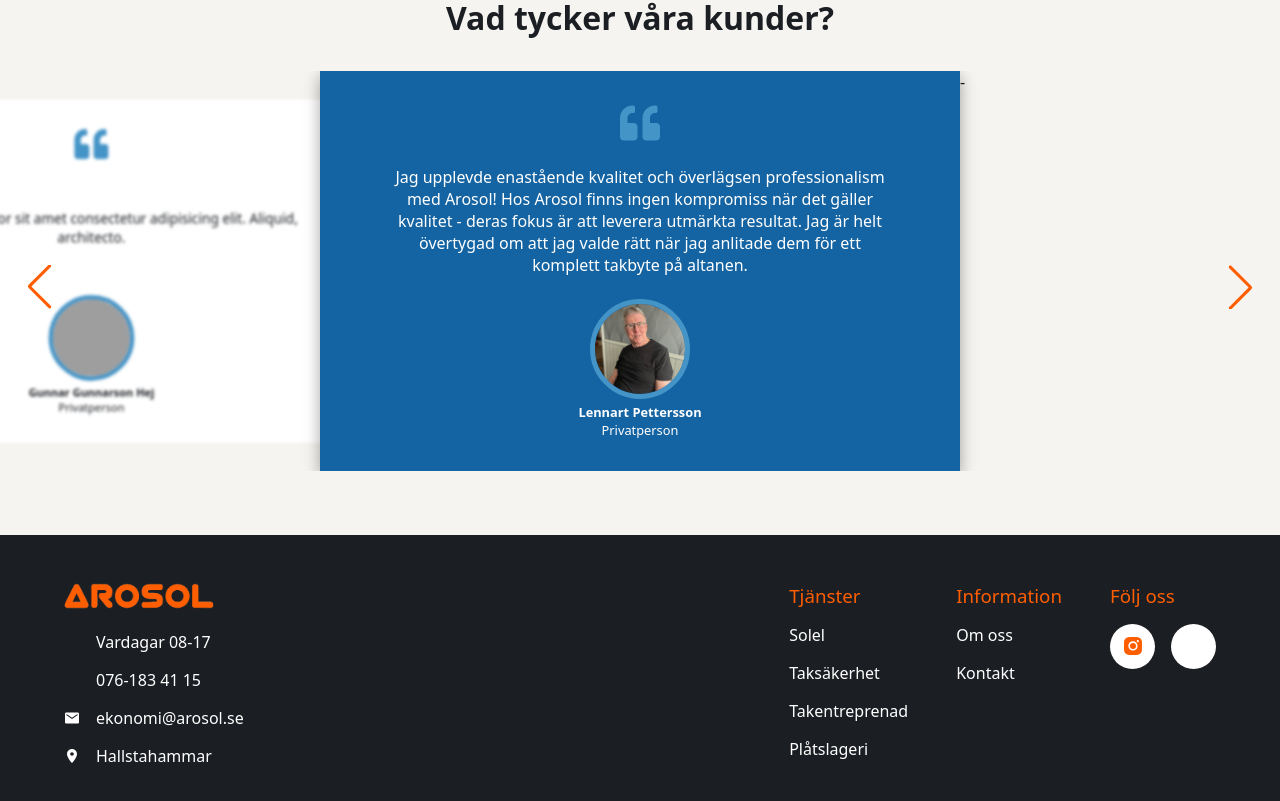
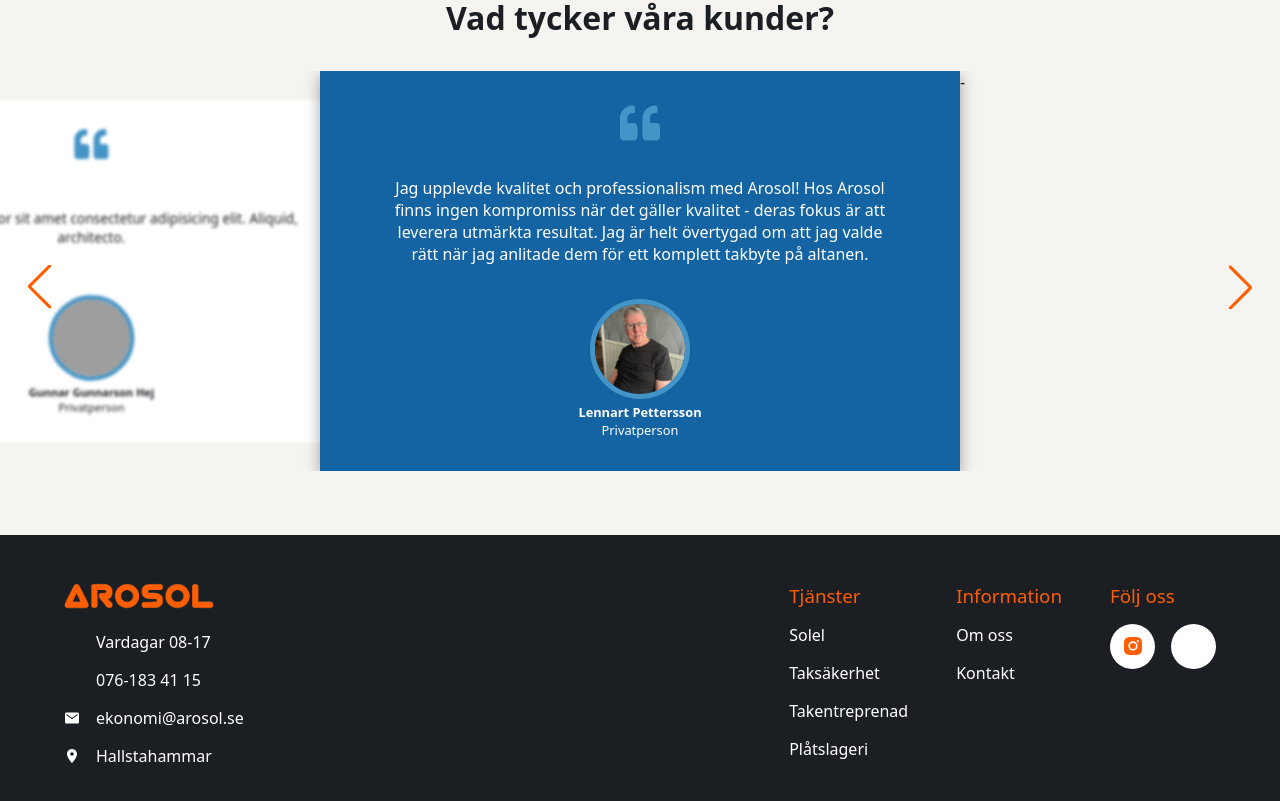
Before and after one commit to annamalinelisabet/AROSOL, a React (Vite) app: page / in a window 1280 px wide. Shown: the part 3398-4199 px from the top of the page. Built offline with nearby package versions, Linux system fonts and the light colour scheme; grey boxes are pictures that could not be loaded; some icons are missing.

Commit message:
Change text in review

```diff
--- a/src/views/Home/HomeView.jsx
+++ b/src/views/Home/HomeView.jsx
@@ -128,7 +128,7 @@ const HomeView = () => {
       <div className='review-section'>
         <h2 className='sub-header'>Vad tycker våra kunder?</h2>
         <swiper-container ref={swiperRef} init='false'>
-          <swiper-slide><ReviewCard company='Privatperson' img={Review1} name='Lennart Pettersson' text='Jag upplevde enastående kvalitet och överlägsen professionalism med Arosol! Hos Arosol finns ingen kompromiss när det gäller kvalitet - deras fokus är att leverera utmärkta resultat. Jag är helt övertygad om att jag valde rätt när jag anlitade dem för ett komplett takbyte på altanen.' /></swiper-slide>
+          <swiper-slide><ReviewCard company='Privatperson' img={Review1} name='Lennart Pettersson' text='Jag upplevde kvalitet och professionalism med Arosol! Hos Arosol finns ingen kompromiss när det gäller kvalitet - deras fokus är att leverera utmärkta resultat. Jag är helt övertygad om att jag valde rätt när jag anlitade dem för ett komplett takbyte på altanen.' /></swiper-slide>
           <swiper-slide><ReviewCard company='VD Hallstahem' img={Review2} name='Emma Josefsson' text='Lorem ipsum, dolor sit amet consectetur adipisicing elit. Aliquid, architecto.' /></swiper-slide>
           <swiper-slide><ReviewCard company='Privatperson' img={Review2} name='Gunnar Gunnarson Hej' text='Lorem ipsum, dolor sit amet consectetur adipisicing elit. Aliquid, architecto.' /></swiper-slide>
 -        </swiper-container>
```
